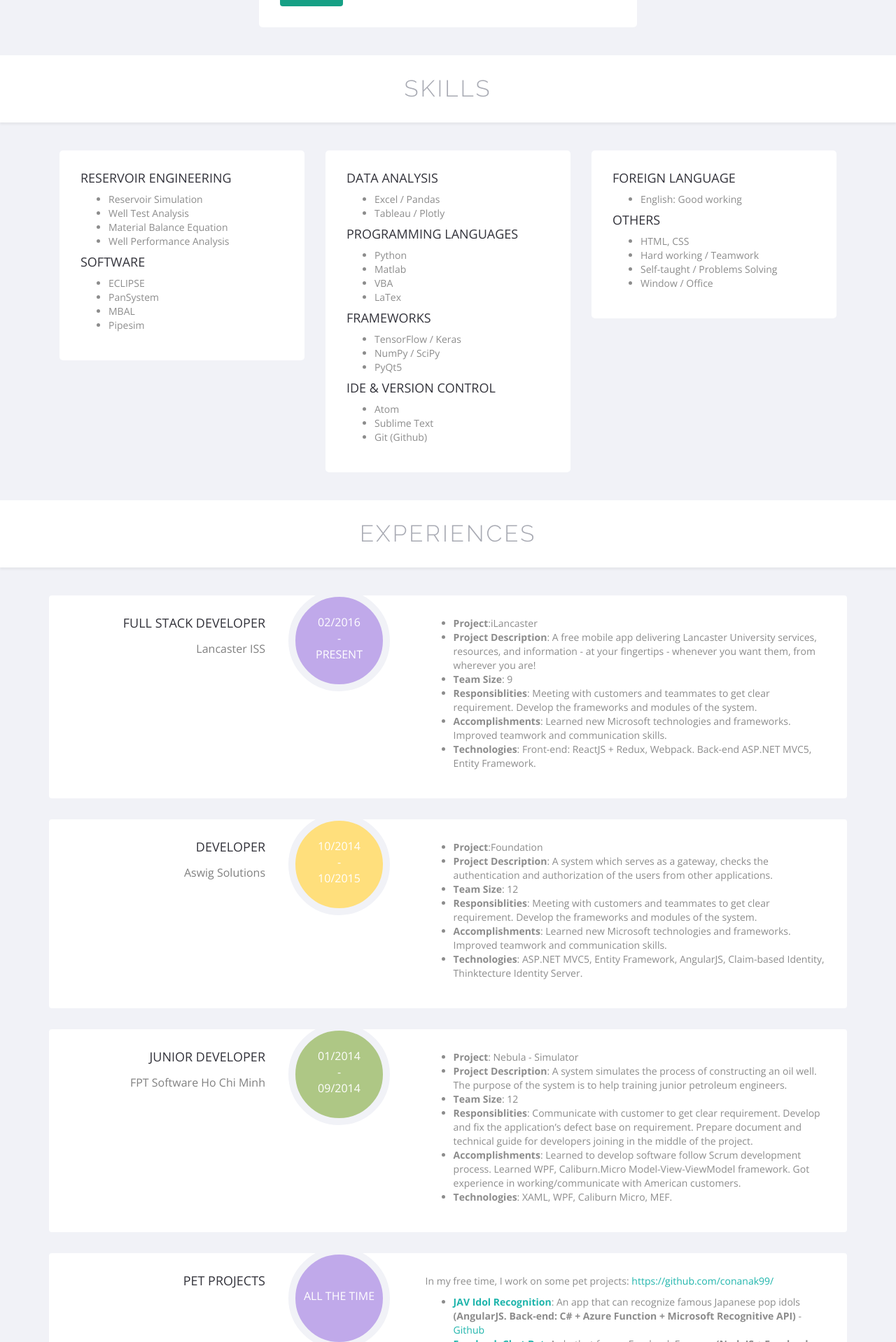
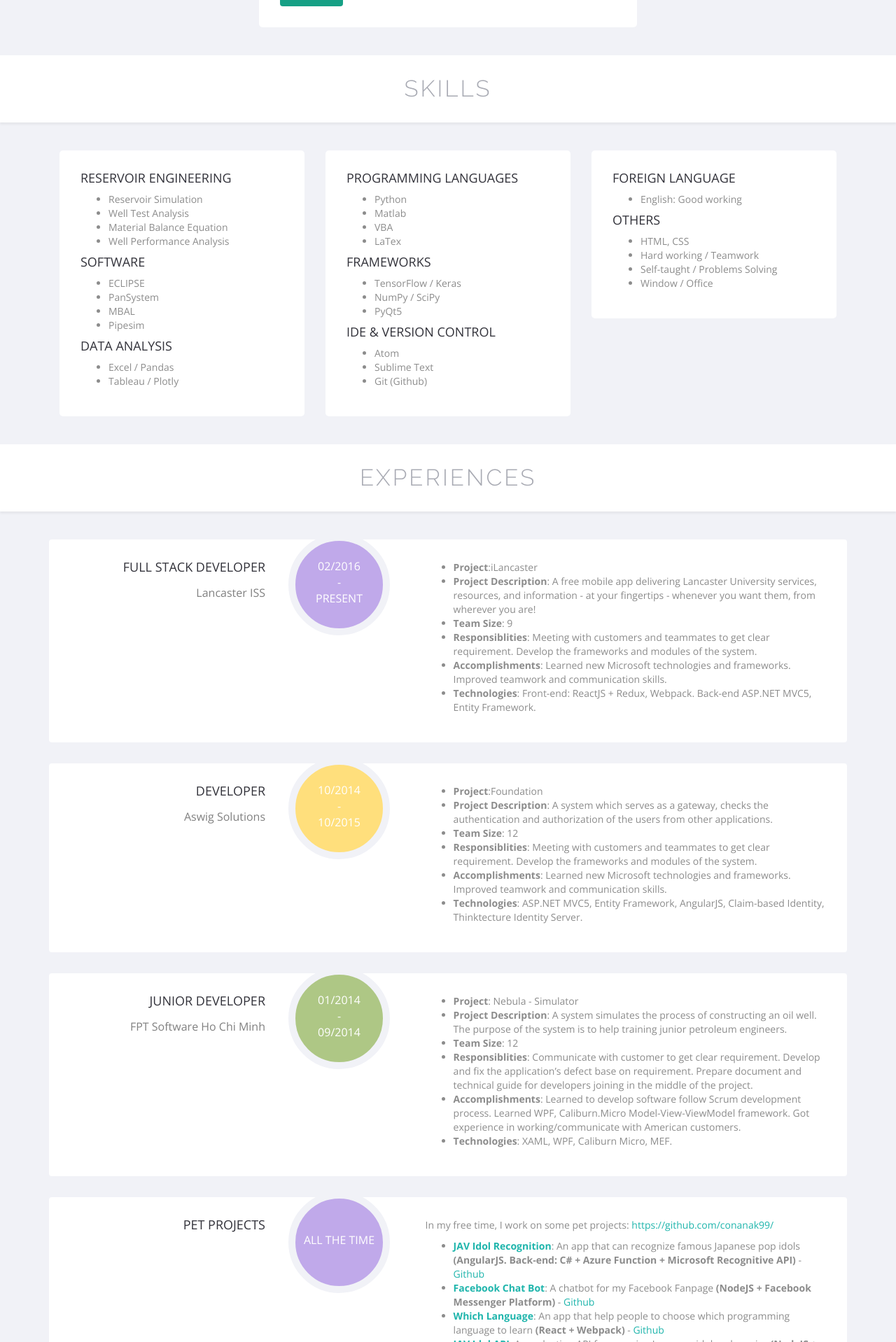
Before and after one commit to YanGBloG/superseded, a Jekyll site: the page cv.html, which Jekyll copies as it is, in a window 1280 px wide. Shown: the part 1562-3480 px from the top of the page at 70% size. Built offline with Jekyll 4.4.1, drawn with Linux system fonts in a browser that asks for light colours.

Commit message:
Update cv.html

```diff
--- a/cv.html
+++ b/cv.html
@@ -139,15 +139,15 @@
                             <li>MBAL</li>
                             <li>Pipesim</li>
                         </ul>
-                    </div>
-                </div>
-                <div class="col-md-4" data-scroll-reveal="enter from the right after .5s">
-                    <div class="section-box">
                         <h2 class="box-title">Data analysis</h2>
                         <ul>
                             <li>Excel / Pandas</li>
                             <li>Tableau / Plotly</li>
                         </ul>
+                    </div>
+                </div>
+                <div class="col-md-4" data-scroll-reveal="enter from the right after .5s">
+                    <div class="section-box">
                         <h2 class="box-title">Programming Languages</h2>
                         <ul>
                             <li>Python</li>
```
